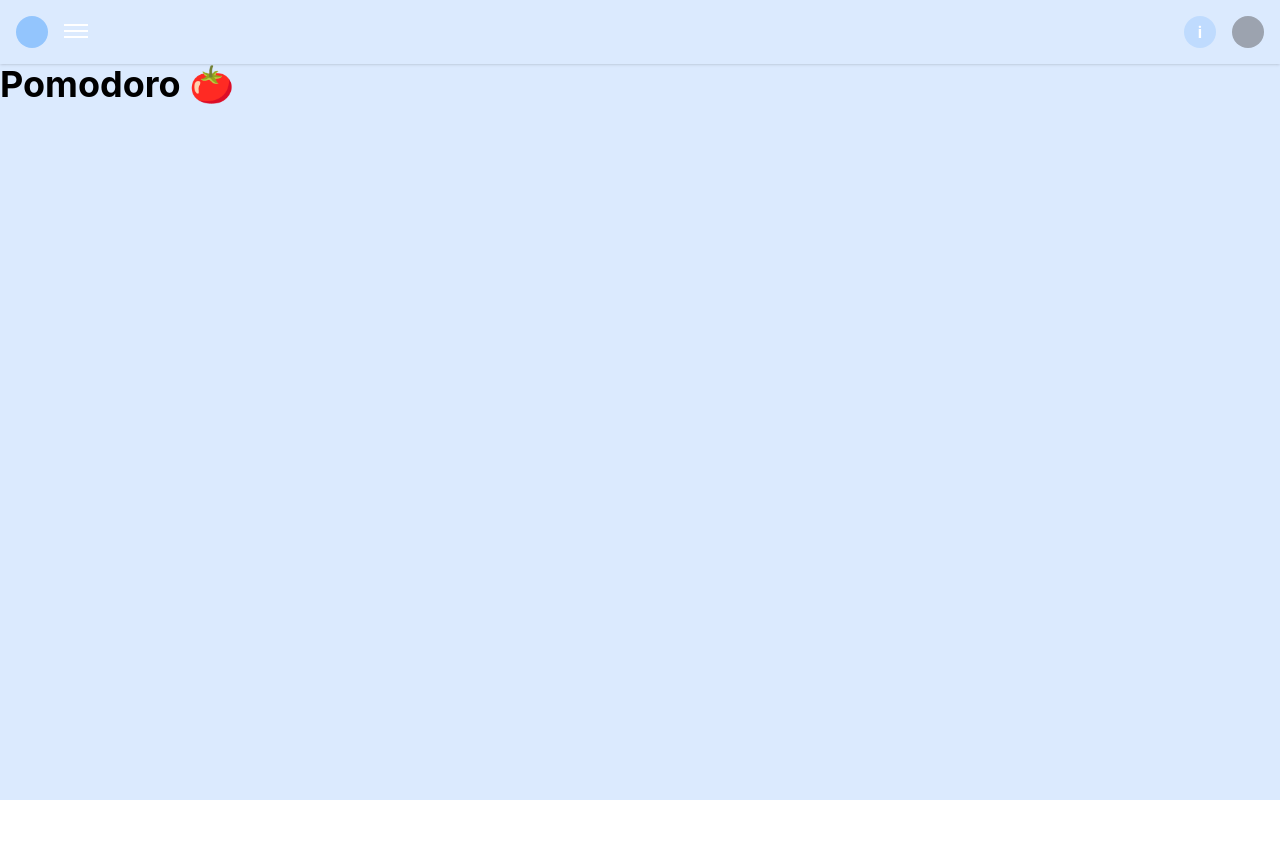
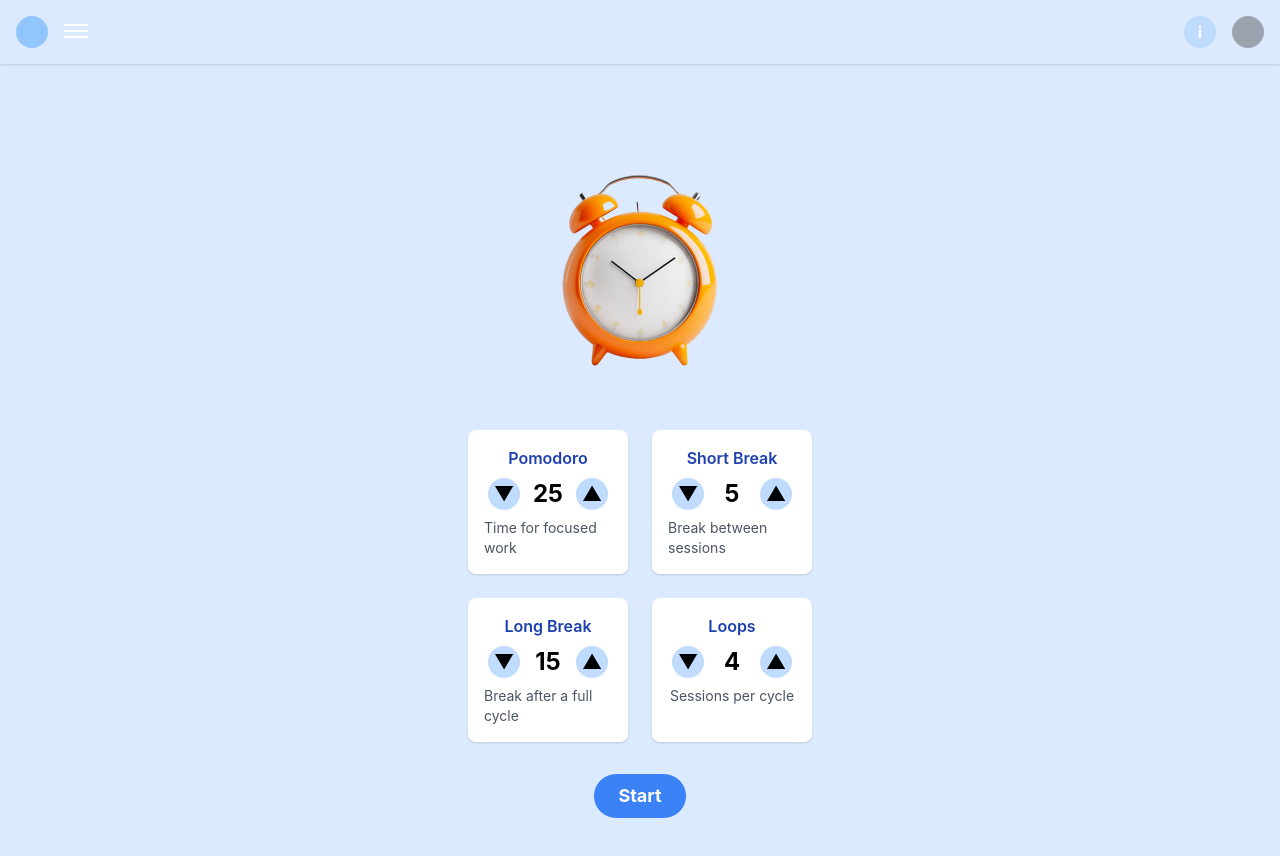
Before and after one commit to Pozsi5/student-productivity-website, a React (Create React App) app: page / in a window 1280 px wide. Shown: the top 856 px of the page. Before the commit the page ends 800 px from the top, so only its background shows below. Built offline with nearby package versions, Linux system fonts and the light colour scheme.

Commit message:
Add Pomodoro UI base layout and timer inputs

```diff
--- /dev/null
+++ b/src/components/StartButton.tsx
@@ -0,0 +1,9 @@
+import React from 'react';
+
+const StartButton: React.FC = () => (
+    <button className="mt-8 bg-blue-500 hover:bg-blue-600 text-white font-bold py-2 px-6 rounded-full text-lg">
+        Start
+    </button>
+);
+
+export default StartButton;
--- /dev/null
+++ b/src/components/TimeSelector.tsx
@@ -0,0 +1,31 @@
+import React from 'react';
+
+interface TimeSelectorProps {
+    title: string;
+    label: string;
+    value: number;
+    onIncrease: () => void;
+    onDecrease: () => void;
+}
+
+const TimeSelector: React.FC<TimeSelectorProps> = ({
+                                                       title,
+                                                       label,
+                                                       value,
+                                                       onIncrease,
+                                                       onDecrease,
+                                                   }) => {
+    return (
+        <div className="flex flex-col items-center p-4 bg-white rounded-lg shadow w-40">
+            <h3 className="text-blue-800 font-semibold mb-2">{title}</h3>
+            <div className="flex items-center gap-2">
+                <button onClick={onDecrease} className="text-xl bg-blue-200 rounded-full w-8 h-8">▼</button>
+                <span className="text-2xl font-bold w-10 text-center">{value}</span>
+                <button onClick={onIncrease} className="text-xl bg-blue-200 rounded-full w-8 h-8">▲</button>
+            </div>
+            <span className="text-sm text-gray-600 mt-2">{label}</span>
+        </div>
+    );
+};
+
+export default TimeSelector;
--- /dev/null
+++ b/src/components/TimerImage.tsx
@@ -0,0 +1,10 @@
+import React from 'react';
+import OrangeClock from "../assets/OrangeClock.png";
+
+const TimerImage: React.FC = () => (
+    <div className="my-8">
+        <img src={OrangeClock} alt="Pomodoro Clock" className="w-64 h-64 mx-auto" />
+    </div>
+);
+
+export default TimerImage;
--- a/src/pages/Pomodoro.tsx
+++ b/src/pages/Pomodoro.tsx
@@ -1,7 +1,49 @@
-const Pomodoro = () => {
+import React, { useState } from "react";
+import TimerImage from "../components/TimerImage";
+import TimeSelector from "../components/TimeSelector";
+import StartButton from "../components/StartButton";
+
+const Pomodoro: React.FC = () => {
+    const [pomodoro, setPomodoro] = useState<number>(25);
+    const [shortBreak, setShortBreak] = useState<number>(5);
+    const [longBreak, setLongBreak] = useState<number>(15);
+    const [loops, setLoops] = useState<number>(4);
+
     return (
-        <div>
-            <h1 className="text-4xl font-bold">Pomodoro 🍅</h1>
+        <div className="flex flex-col items-center justify-center min-h-screen bg-blue-100">
+            <TimerImage />
+            <div className="grid grid-cols-2 gap-6">
+                <TimeSelector
+                    title="Pomodoro"
+                    label="Time for focused work"
+                    value={pomodoro}
+                    onIncrease={() => setPomodoro(p => p + 1)}
+                    onDecrease={() => setPomodoro(p => Math.max(1, p-1))}
+                />
+                <TimeSelector
+                    title="Short Break"
+                    label="Break between sessions"
+                    value={shortBreak}
+                    onIncrease={() => setShortBreak(p => p + 1)}
+                    onDecrease={() => setShortBreak(p => Math.max(1, p-1))}
+                />
+                <TimeSelector
+                    title="Long Break"
+                    label="Break after a full cycle"
+                    value={longBreak}
+                    onIncrease={() => setLongBreak(p => p + 1)}
+                    onDecrease={() => setLongBreak(p => Math.max(1, p-1))}
+                />
+                <TimeSelector
+                    title="Loops"
+                    label="Sessions per cycle"
+                    value={loops}
+                    onIncrease={() => setLoops(p => p + 1)}
+                    onDecrease={() => setLoops(p => Math.max(1, p-1))}
+                />
+            </div>
+            <StartButton />
+            {/*<h1 className="text-4xl font-bold">Pomodoro 🍅</h1>*/}
         </div>
     )
 };
```
Also changed, not shown: src/components/HamburgerMenu.tsx (+0 -12 lines), src/assets/OrangeClock.png (added).
